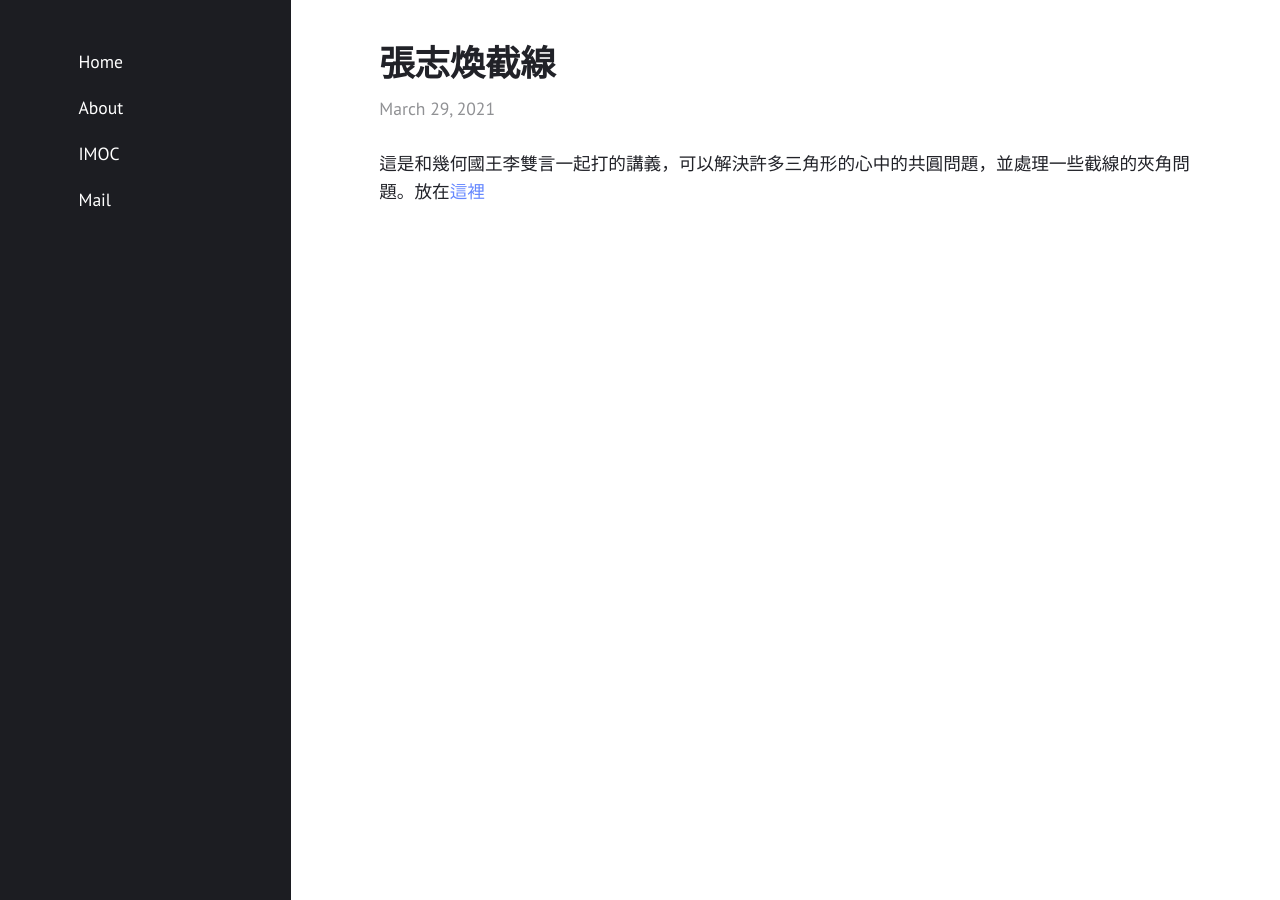
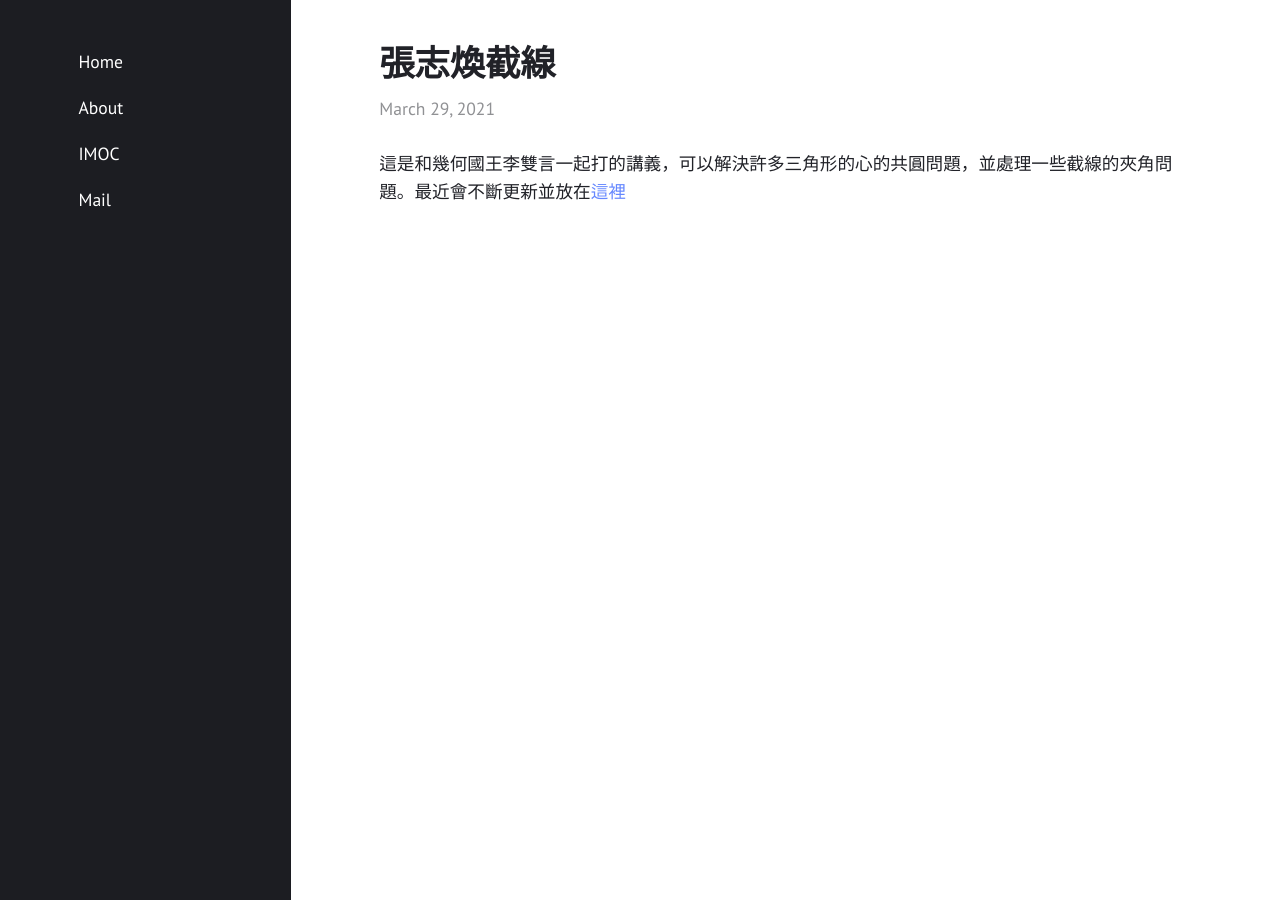
Before and after one commit to Permutation-Chang/Permutation-Chang.github.io, a Jekyll site: the page built from _posts/2021-03-29-geometrylemmawiki.md, in a window 1280 px wide. Built offline with Jekyll 4.4.1, drawn with Linux system fonts in a browser that asks for light colours.

Commit message:
Update 2021-03-29-geometrylemmawiki.md

```diff
--- a/_posts/2021-03-29-geometrylemmawiki.md
+++ b/_posts/2021-03-29-geometrylemmawiki.md
@@ -3,6 +3,6 @@ title:  "張志煥截線"
 layout: post
 ---
 
-這是和幾何國王李雙言一起打的講義，可以解決許多三角形的心中的共圓問題，並處理一些截線的夾角問題。放在[這裡][Wiki]
+這是和幾何國王李雙言一起打的講義，可以解決許多三角形的心的共圓問題，並處理一些截線的夾角問題。最近會不斷更新並放在[這裡][Wiki]
 
 [Wiki]:/Permutationline.pdf
```
